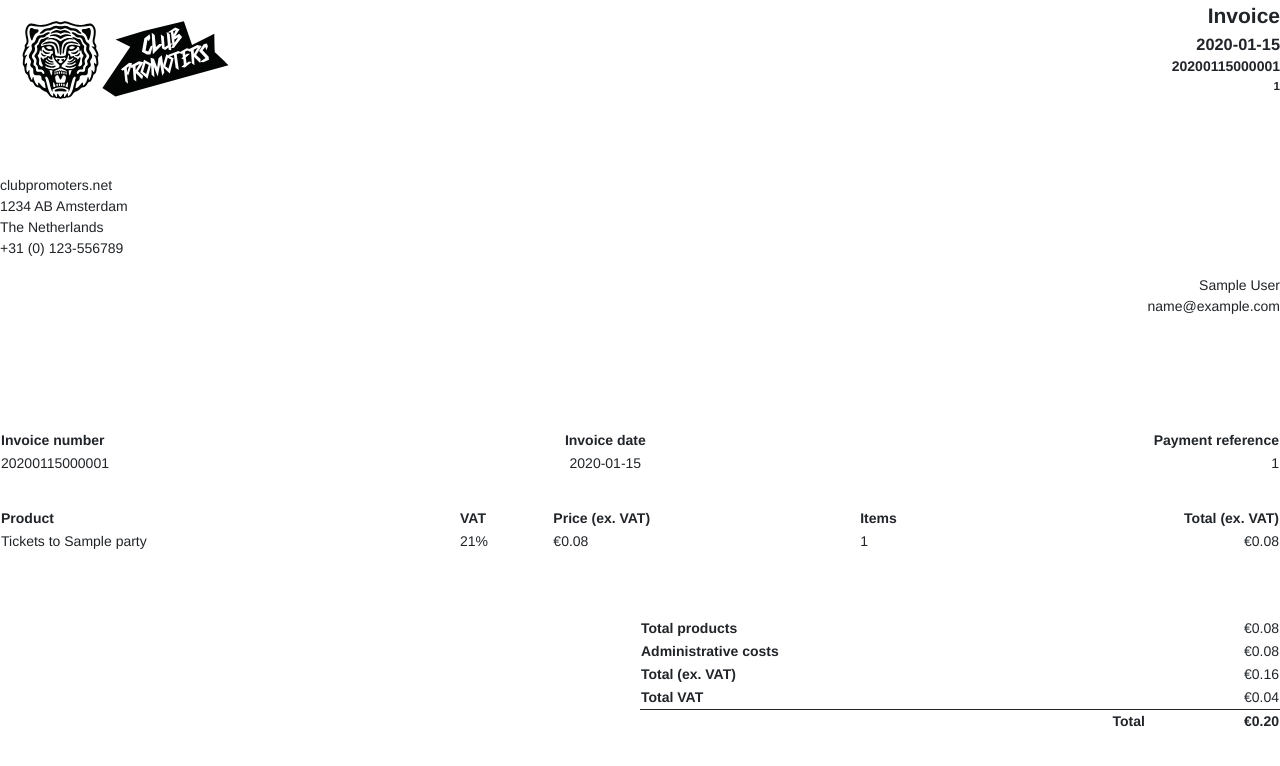
After one commit to AlenAlic/clubpromoters-api, a Flask app: template backend/templates/invoices/invoice_template.html in a window 1280 px wide. The commit adds this page. Shown: the top 766 px of the page. Run offline with Flask 2, Linux system fonts and the light colour scheme; the template is opened without the code that fills it: values that come from a table or form of the project are taken from there, others are empty; tables that the repository leaves empty hold one stand-in row (values such as "Sample post").

Commit message:
invoices testing

```diff
--- a/backend/__init__.py
+++ b/backend/__init__.py
@@ -5,6 +5,7 @@ from constants import *
 from datetime import datetime
 from ext import db, migrate, login, mail, cors
 import commands
+import os
 
 
 def create_app(config_class=Config):
@@ -22,6 +23,14 @@ def create_app(config_class=Config):
         if current_user.is_authenticated:
             current_user.last_seen = datetime.utcnow()
             db.session.commit()
+
+    # Template filter for converting prices to euro
+    @app.template_filter("euro_format")
+    def euro_format(p):
+        return "€{:,.2f}".format(p)
+
+    # Create static folders (if not available)
+    make_static_folders(app)
 
     # Register blueprints, API, and sockets
     register_blueprints(app)
@@ -55,9 +64,19 @@ def register_blueprints(app):
     from backend.email import bp as email_bp
     app.register_blueprint(email_bp, url_prefix="/email")
 
+    from backend.invoices import bp as invoices_bp
+    app.register_blueprint(invoices_bp, url_prefix="/invoices")
+
     if app.config.get("DEBUG"):
         from backend.testing import bp as testing_bp
         app.register_blueprint(testing_bp, url_prefix="/testing")
 
     import apis
     apis.init_app(app)
+
+
+def make_static_folders(app):
+    # Invoices
+    directory = os.path.join(app.static_folder, INVOICES_FOLDER)
+    if not os.path.exists(directory):
+        os.makedirs(directory)
--- /dev/null
+++ b/backend/invoices/__init__.py
@@ -0,0 +1,5 @@
+from flask import Blueprint
+
+bp = Blueprint("invoices", __name__)
+
+from backend.invoices import routes
--- /dev/null
+++ b/backend/templates/invoices/invoice_template.html
@@ -0,0 +1,90 @@
+<!DOCTYPE html>
+<html lang="en">
+    {% include "invoices/invoice_template_head.html" %}
+    <body>
+    <img style="float: left; width: 255px; height: 121px;" src="{{url_for('static', filename='invoice_logo.svg')}}" alt="logo" />
+        <div class="invoice-header">
+            <h2>Invoice</h2>
+            <h3>{{ purchase.created_at.strftime("%Y-%m-%d") }}</h3>
+            <h4>{{ purchase.invoice_number }}</h4>
+            <h5>{{ purchase.invoice_reference }}</h5>
+        </div>
+        <div class="invoice-address">
+            <div>clubpromoters.net</div>
+            <div>1234 AB Amsterdam</div>
+            <div>The Netherlands</div>
+            <div>+31 (0) 123-556789</div>
+        </div>
+        <div class="invoice-customer">
+            <div>{{ purchase.full_name }}</div>
+            <div>{{ purchase.email }}</div>
+        </div>
+        <div>
+            <table class="invoice-table invoice-overview">
+                <thead>
+                <tr>
+                    <th>Invoice number</th>
+                    <th>Invoice date</th>
+                    <th>Payment reference</th>
+                </tr>
+                </thead>
+                <tbody>
+                <tr>
+                    <td>{{ purchase.invoice_number }}</td>
+                    <td>{{ purchase.created_at.strftime("%Y-%m-%d") }}</td>
+                    <td>{{ purchase.invoice_reference }}</td>
+                </tr>
+                </tbody>
+            </table>
+            <table class="invoice-table invoice-products">
+                <thead>
+                <tr>
+                    <th>Product</th>
+                    <th>VAT</th>
+                    <th>Price (ex. VAT)</th>
+                    <th>Items</th>
+                    <th>Total (ex. VAT)</th>
+                </tr>
+                </thead>
+                <tbody>
+                <tr>
+                    <td>Tickets to {{ purchase.party.name }}</td>
+                    <td>21%</td>
+                    <td>{{ purchase.invoice_ticket_price_no_vat | euro_format }}</td>
+                    <td>{{ purchase.number_of_tickets }}</td>
+                    <td>{{ purchase.invoice_price_no_vat | euro_format }}</td>
+                </tr>
+                </tbody>
+            </table>
+            <table class="invoice-table invoice-summary">
+                <tbody>
+                <tr>
+                    <th></th>
+                    <th>Total products</th>
+                    <td>{{ purchase.invoice_price_no_vat | euro_format }}</td>
+                </tr>
+                <tr>
+                    <th></th>
+                    <th>Administrative costs</th>
+                    <td>{{ purchase.administration_costs_no_vat | euro_format }}</td>
+                </tr>
+                <tr>
+                    <th></th>
+                    <th>Total (ex. VAT)</th>
+                    <td>{{ (purchase.administration_costs_no_vat + purchase.invoice_price_no_vat) | euro_format }}</td>
+                </tr>
+                <tr>
+                    <th></th>
+                    <th>Total VAT</th>
+                    <td>{{ purchase.vat | euro_format }}</td>
+                </tr>
+                <tr class="invoice-total">
+                    <th></th>
+                    <th style="text-align: right;" class="invoice-total__border">Total</th>
+                    <th class="invoice-total__border">{{ (purchase.get_price() + purchase.get_administration_costs()) | euro_format }}</th>
+                </tr>
+                </tbody>
+            </table>
+        </div>
+    </body>
+</html>
--- /dev/null
+++ b/backend/templates/invoices/invoice_template_head.html
@@ -0,0 +1,72 @@
+<head>
+    <title>Invoice</title>
+    <style type="text/css">
+        body {
+            margin: 0;
+            font-family: Helvetica Neue, sans-serif;
+            font-size: 14px;
+            font-weight: 400;
+            line-height: 1.5;
+            color: #212529;
+            text-align: left;
+            background-color: #fff;
+        }
+        table {
+            border-collapse: collapse;
+        }
+        .invoice-header{
+            text-align: right;
+            margin-bottom: 5rem;
+        }
+        .invoice-header h1,
+        .invoice-header h2,
+        .invoice-header h3,
+        .invoice-header h4,
+        .invoice-header h5,
+        .invoice-header h6 {
+            margin: 0;
+        }
+        .invoice-address {
+            margin-bottom: 1rem;
+        }
+        .invoice-customer {
+            margin-bottom: 7rem;
+            text-align: right;
+        }
+        .invoice-table {
+            width: 100%
+        }
+        .invoice-overview {
+            margin-bottom: 2rem;
+            text-align: center;
+        }
+        .invoice-overview th:first-child,
+        .invoice-overview td:first-child {
+            text-align: left;
+        }
+        .invoice-overview th:last-child,
+        .invoice-overview td:last-child {
+            text-align: right;
+        }
+        .invoice-products {
+            margin-bottom: 4rem;
+        }
+        .invoice-products th:last-child,
+        .invoice-products td:last-child {
+            text-align: right;
+        }
+        .invoice-summary th:last-child,
+        .invoice-summary td:last-child {
+            text-align: right;
+        }
+        .invoice-summary tr th:first-child {
+            width: 50%;
+        }
+        .invoice-total {
+            padding-top: 1rem;
+        }
+        .invoice-total .invoice-total__border {
+            border-top: #212529 1px solid;
+        }
+    </style>
+</head>
--- a/backend/templates/main/dashboard.html
+++ b/backend/templates/main/dashboard.html
@@ -8,6 +8,9 @@
     {% with url=url_for("email.index"), title="E-mails", image="email.png" %}
         {% include "_dashboard_page.html" %}
     {% endwith %}
+    {% with url=url_for("invoices.index"), title="Invoices", image="invoices.png" %}
+        {% include "_dashboard_page.html" %}
+    {% endwith %}
     {% if config.get("DEBUG") %}
     {% with url=url_for("testing.index"), title="Testing", image="testing.png" %}
         {% include "_dashboard_page.html" %}
--- a/constants/__init__.py
+++ b/constants/__init__.py
@@ -3,4 +3,5 @@ from .http import *
 from .mollie import *
 
 
-UPLOAD_FOLDER = 'uploads'
+UPLOAD_FOLDER = "uploads"
+INVOICES_FOLDER = "invoices"
--- a/models/purchase/model.py
+++ b/models/purchase/model.py
@@ -147,6 +147,32 @@ class Purchase(db.Model, TrackModifications):
     def num_tickets(self):
         return len(self.tickets) if self.status == STATUS_PAID else 0
 
+    @property
+    def invoice_number(self):
+        n = f"{self.purchase_id}"
+        return f"{self.created_at.strftime('%Y%m%d')}{n.zfill(6)}"
+
+    @property
+    def invoice_reference(self):
+        return self.mollie_payment_id.replace("tr_", "")
+
+    @property
+    def invoice_ticket_price_no_vat(self):
+        return self.get_ticket_price() * (1 - 0.21)
+
+    @property
+    def invoice_price_no_vat(self):
+        return self.get_price() * (1 - 0.21)
+
+    @property
+    def administration_costs_no_vat(self):
+        return self.get_administration_costs() * (1 - 0.21)
+
+    @property
+    def vat(self):
+        return self.get_price() - self.invoice_price_no_vat + \
+               self.get_administration_costs() - self.administration_costs_no_vat
+
     # PromoterFinances
     def promoter_tickets(self):
         return len(self.tickets)
```
Also changed, not shown: backend/invoices/forms.py (added, +15 -0 lines), backend/invoices/routes.py (added, +27 -0 lines), backend/templates/invoices/index.html (added, +14 -0 lines), requirements.txt (+12 -0 lines), backend/static/dashboard_images/invoices.png (added), backend/static/invoice_logo.svg (added), 1 other file.
